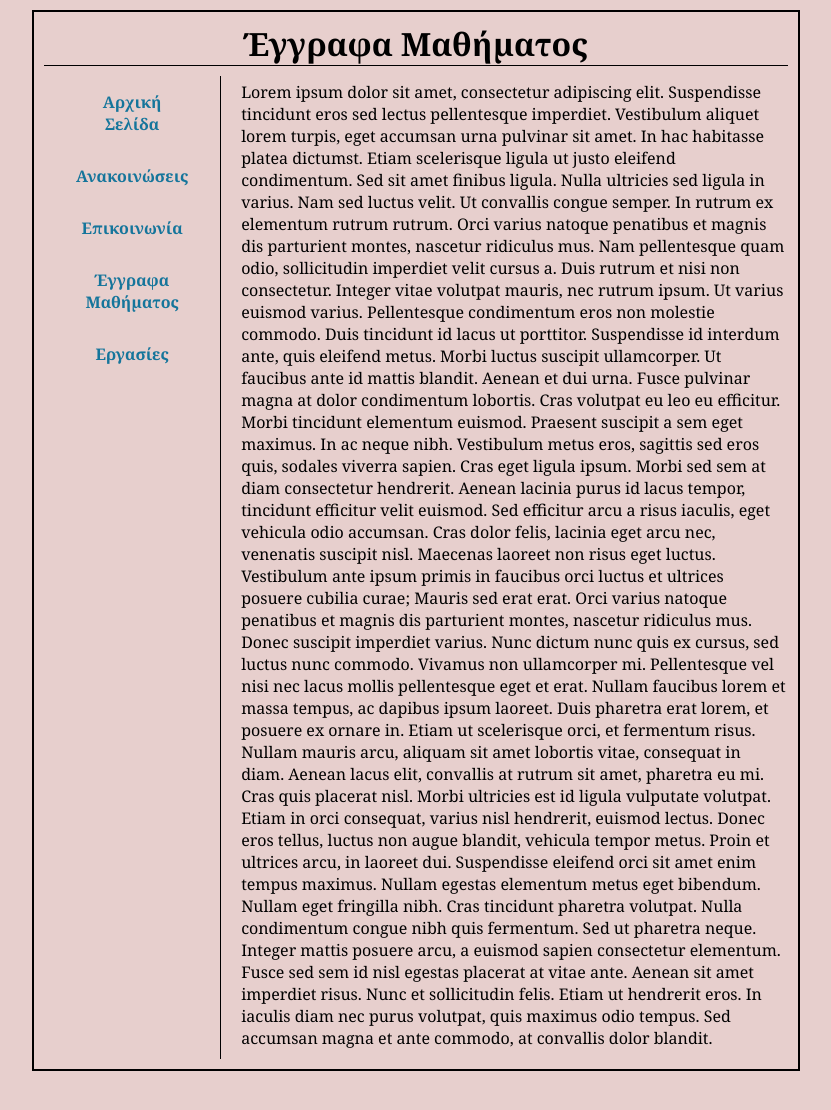
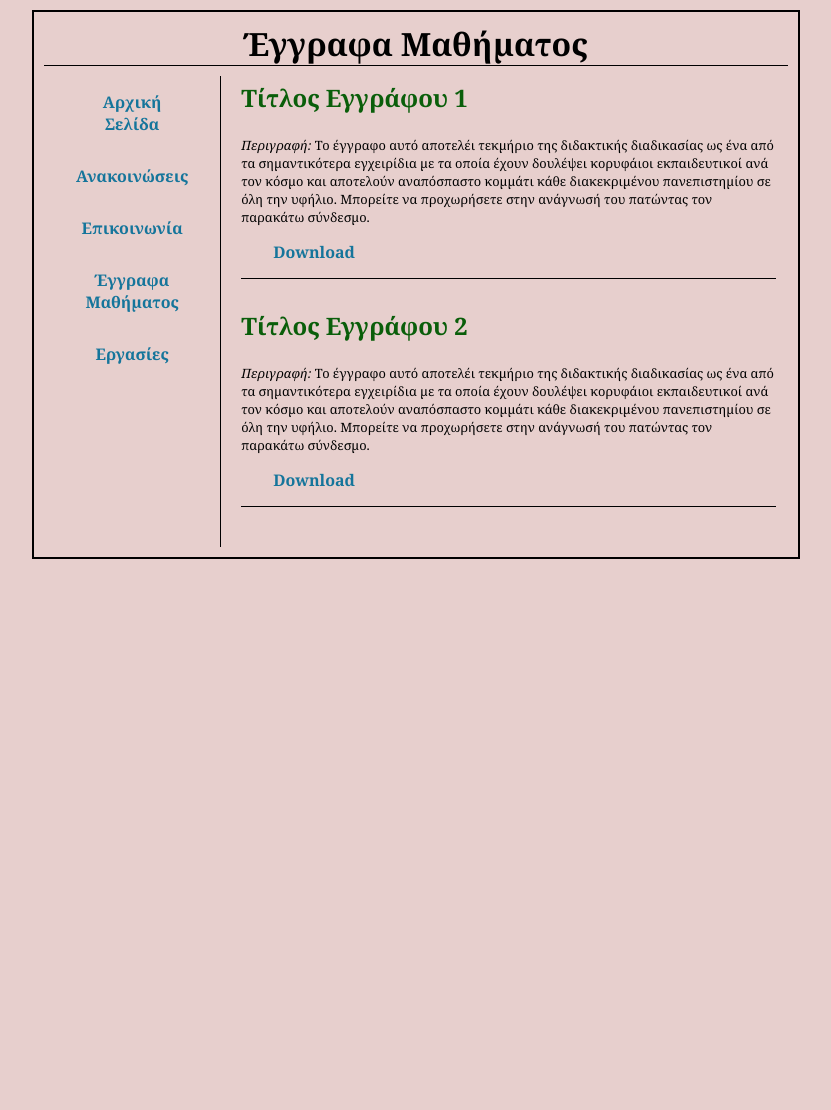
Before and after one commit to FSBgr/myElearning, a PHP site: page /documents.html in a window 1280 px wide. Shown: the top 1110 px of the page, without its empty margins (224-1055 px from the left). Run offline with PHP 8.4, Linux system fonts and the light colour scheme.

Commit message:
documents finished

```diff
--- a/announcement.html
+++ b/announcement.html
@@ -33,7 +33,7 @@
                             <h2 class="heading2">Ανακοίνωση 1</h2>
                             <p class="announcement-subtitle"> <b>Ημερομηνία:</b> 12/3/2021</p>
                             <p class="announcement-subtitle"> <b>Θέμα:</b> Έναρξη μαθημάτων</p>
-                            <p class="announcement-text"> Τα μαθήματα αρχίζουν τη Δευτέρα 17/12/2022</p>
+                            <p class="list-text"> Τα μαθήματα αρχίζουν τη Δευτέρα 17/12/2022</p>
                         </section>
                     </li>
                     <li class="announcement-container">
@@ -41,7 +41,7 @@
                         <section>
                             <p class="announcement-subtitle"> <b>Ημερομηνία:</b> 15/12/2021</p>
                             <p class="announcement-subtitle"> <b>Θέμα:</b> Ανάρτηση Εργασίας</p>
-                            <p class="announcement-text"> Η 1η εργασία έχει ανακοινωθεί στην ιστοσελίδα <a
+                            <p class="list-text"> Η 1η εργασία έχει ανακοινωθεί στην ιστοσελίδα <a
                                     href="./homework.html"> «Εργασίες»</a> Τα μαθήματα αρχίζουν την Δευτέρα 17/12/2022
                             </p>
                         </section>
@@ -51,7 +51,7 @@
                             <h2 class="heading2">Ανακοίνωση 3</h2>
                             <p class="announcement-subtitle"> <b>Ημερομηνία:</b> 19/12/2021</p>
                             <p class="announcement-subtitle"> <b>Θέμα:</b> Ανάρτηση Εργασίας</p>
-                            <p class="announcement-text"> Lorem ipsum dolor sit amet, consectetur adipiscing elit.
+                            <p class="list-text"> Lorem ipsum dolor sit amet, consectetur adipiscing elit.
                                 Suspendisse tincidunt eros sed lectus pellentesque imperdiet.
                                 Vestibulum aliquet lorem turpis, eget accumsan urna pulvinar sit amet. In hac habitasse
                                 platea dictumst. Etiam scelerisque
--- a/documents.html
+++ b/documents.html
@@ -1,5 +1,6 @@
 <!DOCTYPE html>
 <html>
+
 <head>
     <meta charset="UTF-8">
     <meta http-equiv="X-UA-Compatible" content="IE=edge">
@@ -10,6 +11,7 @@
         Έγγραφα Μαθήματος
     </title>
 </head>
+
 <body>
 
     <div class="page">
@@ -26,34 +28,34 @@
                 </ul>
             </div>
             <div class="flex-child-element second text-div">
-            Lorem ipsum dolor sit amet, consectetur adipiscing elit. Suspendisse tincidunt eros sed lectus pellentesque imperdiet.
-            Vestibulum aliquet lorem turpis, eget accumsan urna pulvinar sit amet. In hac habitasse platea dictumst. Etiam scelerisque
-            ligula ut justo eleifend condimentum. Sed sit amet finibus ligula. Nulla ultricies sed ligula in varius. Nam sed luctus velit.
-             Ut convallis congue semper. In rutrum ex elementum rutrum rutrum. Orci varius natoque penatibus et magnis dis parturient montes,
-             nascetur ridiculus mus. Nam pellentesque quam odio, sollicitudin imperdiet velit cursus a. Duis rutrum et nisi non consectetur.
-             Integer vitae volutpat mauris, nec rutrum ipsum. Ut varius euismod varius. Pellentesque condimentum eros non molestie commodo.
-             Duis tincidunt id lacus ut porttitor. Suspendisse id interdum ante, quis eleifend metus. Morbi luctus suscipit ullamcorper. Ut
-             faucibus ante id mattis blandit. Aenean et dui urna. Fusce pulvinar magna at dolor condimentum lobortis. Cras volutpat eu leo
-             eu efficitur. Morbi tincidunt elementum euismod. Praesent suscipit a sem eget maximus.
-             In ac neque nibh. Vestibulum metus eros, sagittis sed eros quis, sodales viverra sapien. Cras eget ligula ipsum.
-             Morbi sed sem at diam consectetur hendrerit. Aenean lacinia purus id lacus tempor, tincidunt efficitur velit euismod.
-             Sed efficitur arcu a risus iaculis, eget vehicula odio accumsan. Cras dolor felis, lacinia eget arcu nec, venenatis suscipit nisl.
-             Maecenas laoreet non risus eget luctus. Vestibulum ante ipsum primis in faucibus orci luctus et ultrices posuere cubilia curae;
-             Mauris sed erat erat. Orci varius natoque penatibus et magnis dis parturient montes, nascetur ridiculus mus. Donec suscipit
-             imperdiet varius. Nunc dictum nunc quis ex cursus, sed luctus nunc commodo. Vivamus non ullamcorper mi. Pellentesque vel
-             nisi nec lacus mollis pellentesque eget et erat. Nullam faucibus lorem et massa tempus, ac dapibus ipsum laoreet. Duis
-             pharetra erat lorem, et posuere ex ornare in. Etiam ut scelerisque orci, et fermentum risus. Nullam mauris arcu, aliquam
-             sit amet lobortis vitae, consequat in diam. Aenean lacus elit, convallis at rutrum sit amet, pharetra eu mi. Cras quis
-             placerat nisl. Morbi ultricies est id ligula vulputate volutpat. Etiam in orci consequat, varius nisl hendrerit, euismod lectus.
-             Donec eros tellus, luctus non augue blandit, vehicula tempor metus. Proin et ultrices arcu, in laoreet dui. Suspendisse eleifend orci
-             sit amet enim tempus maximus. Nullam egestas elementum metus eget bibendum. Nullam eget fringilla nibh. Cras tincidunt pharetra volutpat.
-             Nulla condimentum congue nibh quis fermentum. Sed ut pharetra neque. Integer mattis posuere arcu, a euismod sapien consectetur elementum.
-             Fusce sed sem id nisl egestas placerat at vitae ante. Aenean sit amet imperdiet risus. Nunc et sollicitudin felis. Etiam ut hendrerit eros. In
-             iaculis diam nec purus volutpat, quis maximus odio tempus. Sed accumsan magna et ante commodo, at convallis dolor blandit.
+                <ul>
+                    <li class="announcement-container">
+                        <h2 class="heading2"> Τίτλος Εγγράφου 1</h2> <br>
+                        <p class="list-text"> <em>Περιγραφή:</em> Το έγγραφο αυτό αποτελέι τεκμήριο της διδακτικής διαδικασίας ως ένα από
+                            τα σημαντικότερα εγχειρίδια με τα οποία
+                            έχουν δουλέψει κορυφάιοι εκπαιδευτικοί ανά τον κόσμο και αποτελούν αναπόσπαστο κομμάτι κάθε
+                            διακεκριμένου πανεπιστημίου
+                            σε όλη την υφήλιο. Μπορείτε να προχωρήσετε στην ανάγνωσή του πατώντας τον παρακάτω σύνδεσμο.<br>
+                            <a href="" class="button">Download</a><br>
+                        </p>
+                    </li>
+                    <li class="announcement-container">
+                        <h2 class="heading2"> Τίτλος Εγγράφου 2</h2> <br>
+                        <p class="list-text"> <em>Περιγραφή:</em> Το έγγραφο αυτό αποτελέι τεκμήριο της διδακτικής διαδικασίας ως ένα από
+                            τα σημαντικότερα εγχειρίδια με τα οποία
+                            έχουν δουλέψει κορυφάιοι εκπαιδευτικοί ανά τον κόσμο και αποτελούν αναπόσπαστο κομμάτι κάθε
+                            διακεκριμένου πανεπιστημίου
+                            σε όλη την υφήλιο. Μπορείτε να προχωρήσετε στην ανάγνωσή του πατώντας τον παρακάτω σύνδεσμο.<br>
+                            <a href="" class="button">Download</a><br>
+                        </p>
+                    </li>
+                </ul>
+
             </div>
         </div>
     </div>
 
 
 </body>
+
 </html>
--- a/styles.css
+++ b/styles.css
@@ -147,7 +147,7 @@ ul.menu {
       margin-bottom: 30px;
   }
 
-  .announcement-text{
+  .list-text{
       text-align: left;
       border-bottom: 1px solid;
       font-size:1vw;
@@ -177,6 +177,7 @@ section{
 textarea{
     width: 75%;
 }
+
 
 /* ---- responsive ---------*/
 @media only screen and (min-width: 600px) {
```
Lines whose indentation alone changed are shown as unchanged.
